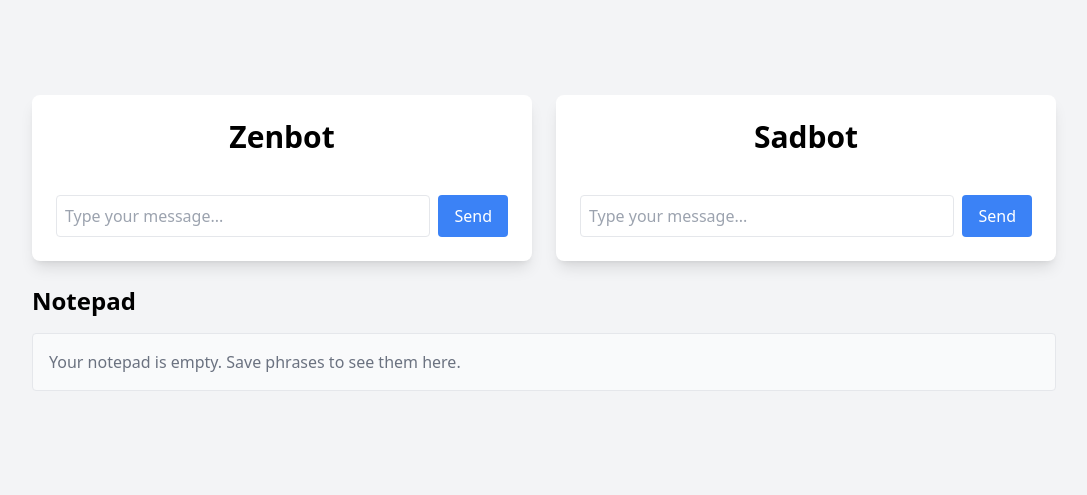
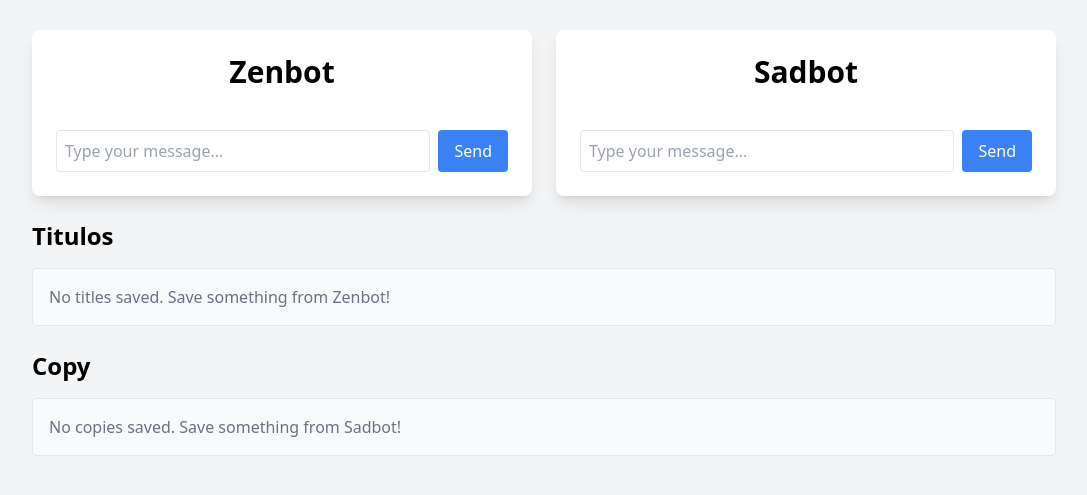
Before and after one commit to Seneval/2tests, a React (Vite) app: page / in a window 1280 px wide. Shown: the part 157-652 px from the top of the page, without its empty margins (96-1183 px from the left). Built offline with nearby package versions, Linux system fonts and the light colour scheme.

Commit message:
Separate Notepad into Titulos and Copy sections for Zenbot and Sadbot

```diff
--- a/src/App.tsx
+++ b/src/App.tsx
@@ -15,7 +15,8 @@ const ASSISTANTS = {
 const App = () => {
   const [zenbotMessages, setZenbotMessages] = useState<Message[]>([]);
   const [sadbotMessages, setSadbotMessages] = useState<Message[]>([]);
-  const [notepad, setNotepad] = useState<string[]>([]);
+  const [titulos, setTitulos] = useState<string[]>([]); // Zenbot's saved messages
+  const [copy, setCopy] = useState<string[]>([]); // Sadbot's saved messages
 
   const handleSend = async (assistantKey: keyof typeof ASSISTANTS, message: string) => {
     const userMessage: Message = { role: 'user', content: message };
@@ -47,8 +48,12 @@ const App = () => {
     }
   };
 
-  const handleSaveToNotepad = (content: string) => {
-    setNotepad((prev) => [...prev, content]);
+  const handleSaveToNotepad = (assistantKey: keyof typeof ASSISTANTS, content: string) => {
+    if (assistantKey === 'zenbot') {
+      setTitulos((prev) => [...prev, content]); // Save to Titulos
+    } else if (assistantKey === 'sadbot') {
+      setCopy((prev) => [...prev, content]); // Save to Copy
+    }
   };
 
   return (
@@ -63,7 +68,7 @@ const App = () => {
                 key={idx}
                 role={msg.role}
                 content={msg.content}
-                onSave={msg.role === 'assistant' ? () => handleSaveToNotepad(msg.content) : undefined}
+                onSave={msg.role === 'assistant' ? () => handleSaveToNotepad('zenbot', msg.content) : undefined}
               />
             ))}
           </div>
@@ -79,7 +84,7 @@ const App = () => {
                 key={idx}
                 role={msg.role}
                 content={msg.content}
-                onSave={msg.role === 'assistant' ? () => handleSaveToNotepad(msg.content) : undefined}
+                onSave={msg.role === 'assistant' ? () => handleSaveToNotepad('sadbot', msg.content) : undefined}
               />
             ))}
           </div>
@@ -89,17 +94,34 @@ const App = () => {
 
       {/* Notepad */}
       <div className="mt-6 w-full max-w-5xl">
-        <h2 className="text-2xl font-bold">Notepad</h2>
+        <div className="mb-6">
+          <h2 className="text-2xl font-bold">Titulos</h2>
           <div className="mt-4 border p-4 rounded bg-gray-50 max-h-[200px] overflow-y-auto">
-          {notepad.length === 0 ? (
-            <p className="text-gray-500">Your notepad is empty. Save phrases to see them here.</p>
+            {titulos.length === 0 ? (
+              <p className="text-gray-500">No titles saved. Save something from Zenbot!</p>
             ) : (
               <ul className="list-disc pl-5">
-              {notepad.map((note, idx) => (
-                <li key={idx} className="mb-2">{note}</li>
+                {titulos.map((title, idx) => (
+                  <li key={idx} className="mb-2">{title}</li>
                 ))}
               </ul>
             )}
+          </div>
+        </div>
+
+        <div>
+          <h2 className="text-2xl font-bold">Copy</h2>
+          <div className="mt-4 border p-4 rounded bg-gray-50 max-h-[200px] overflow-y-auto">
+            {copy.length === 0 ? (
+              <p className="text-gray-500">No copies saved. Save something from Sadbot!</p>
+            ) : (
+              <ul className="list-disc pl-5">
+                {copy.map((copyText, idx) => (
+                  <li key={idx} className="mb-2">{copyText}</li>
+                ))}
+              </ul>
+            )}
+          </div>
         </div>
       </div>
     </div>
```
Lines whose indentation alone changed are shown as unchanged.
